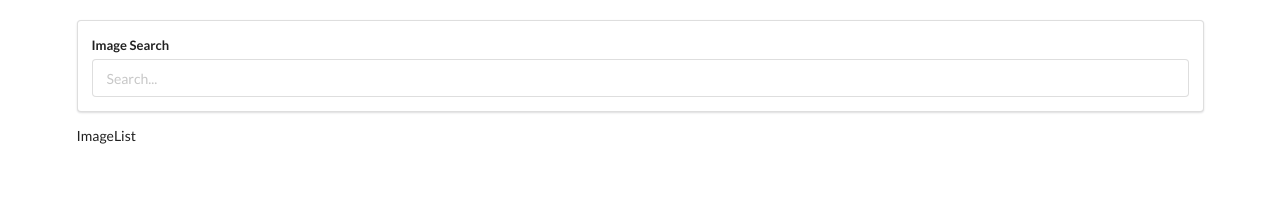
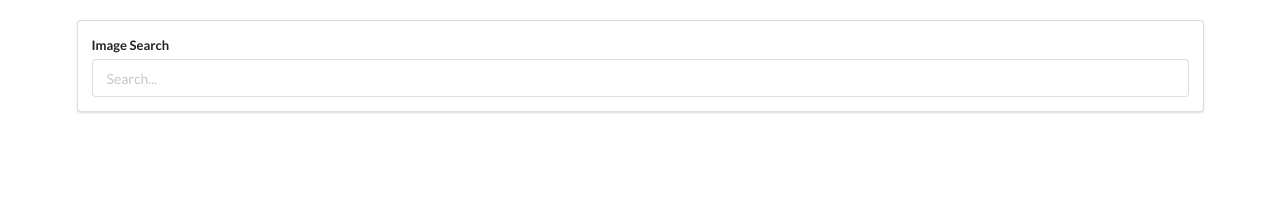
Before and after one commit to mrvn08/React-Pics, a React (Create React App) app: page / in a window 1280 px wide. Shown: the top 216 px of the page. Built offline with nearby package versions, Linux system fonts and the light colour scheme.

Commit message:
Images now render as a list using array map func

```diff
--- a/src/components/App.js
+++ b/src/components/App.js
@@ -16,7 +16,7 @@
         return (
             <div className="ui container" style={{marginTop: '20px'}}>
                 <SearchBar onSubmit={this.onFormSubmit}/>
-                <ImageList/>
+                <ImageList images={this.state.images}/>
             </div>
         );
     }
--- a/src/components/ImageList.js
+++ b/src/components/ImageList.js
@@ -1,7 +1,10 @@
 import React from 'react';
 
-const ImageList  = () => {
-    return <div>ImageList</div>;
+const ImageList  = (props) => {
+    const images = props.images.map(image => {
+        return <img src={image.urls.regular}/>;
+    });
+    return <div>{images}</div>;
 };
 
 export default ImageList;
```
